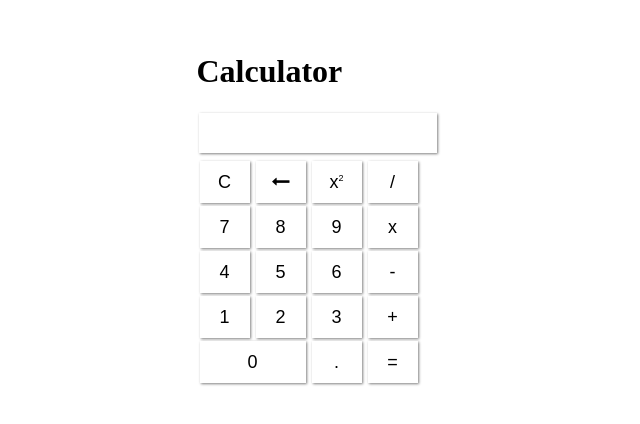
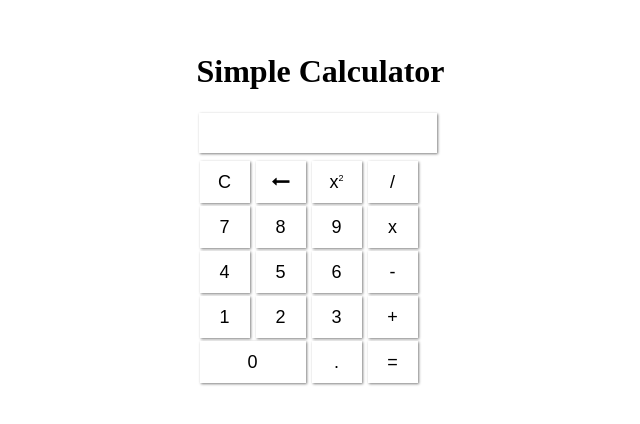
Before and after one commit to MaazJavaidSiddique/Calculator, a plain HTML site: page index.html in a window 1280 px wide. Shown: the part 200-624 px from the top of the page, without its empty margins (315-955 px from the left). Drawn offline with Linux system fonts and the light colour scheme.

Commit message:
Update heading another time

```diff
--- a/index.html
+++ b/index.html
@@ -13,7 +13,7 @@
 
 <div class="main">
     <div>
-        <h1>Calculator</h1>
+        <h1>Simple Calculator</h1>
     </div>
     <div>
         <input id="result" class="result" type="text">
```
